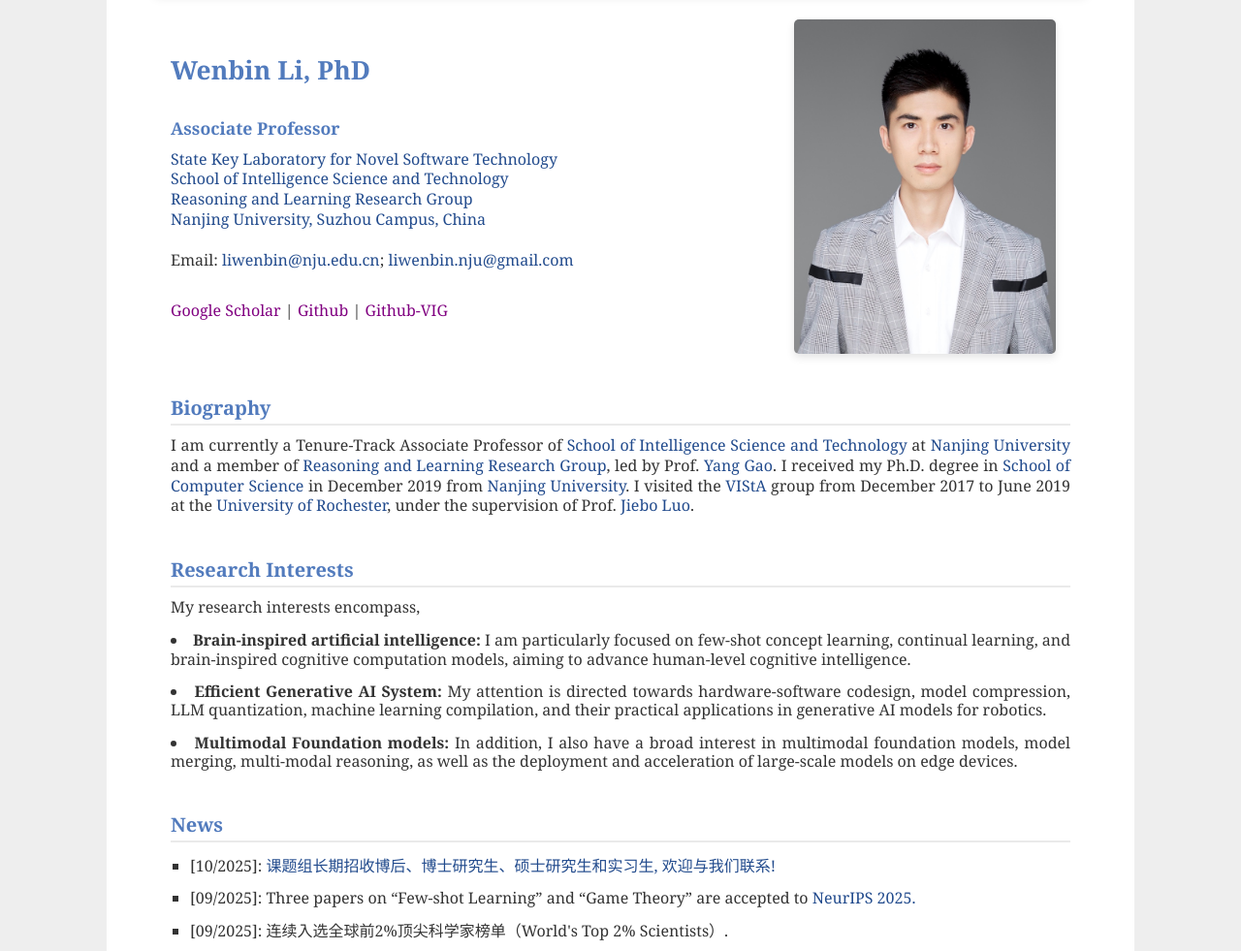
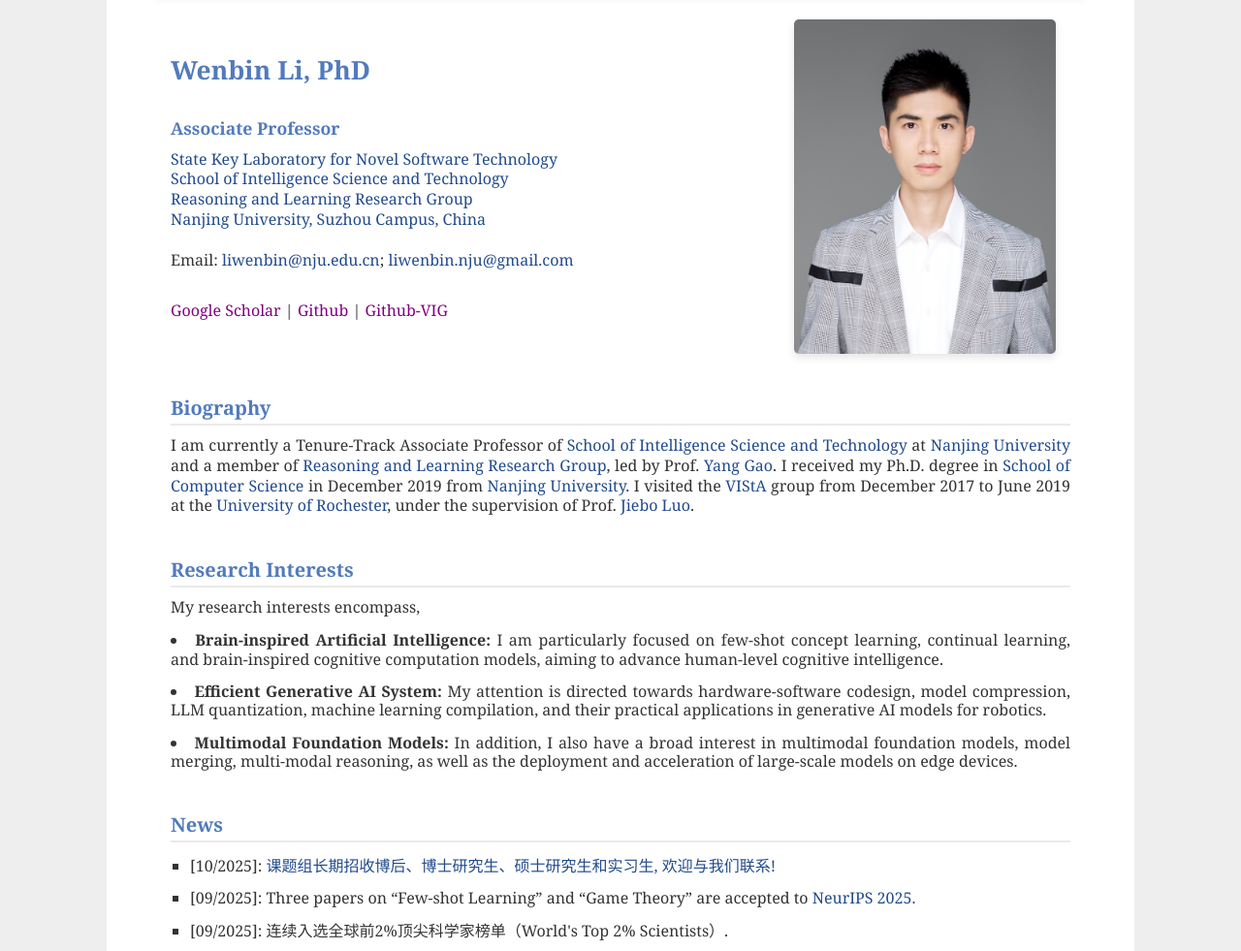
Before and after one commit to WenbinLee/wenbinlee.github.io, a plain HTML site: page index.html in a window 1280 px wide. Shown: the part 103-1084 px from the top of the page at 97% size. Drawn offline with Linux system fonts and the light colour scheme.

Commit message:
Add files via upload

```diff
--- a/index.html
+++ b/index.html
@@ -689,9 +689,9 @@ I received my Ph.D. degree in <a href="http://cs.nju.edu.cn/" target="_blank">Sc
 <h2 id="bio">Research Interests</h2>
 
 <p style=text-align:justify>My research interests encompass, <br>
-<li style=text-align:justify><b>Brain-inspired artificial intelligence:</b> I am particularly focused on few-shot concept learning, continual learning, and brain-inspired cognitive computation models, aiming to advance human-level cognitive intelligence. </li>
+<li style=text-align:justify><b>Brain-inspired Artificial Intelligence:</b> I am particularly focused on few-shot concept learning, continual learning, and brain-inspired cognitive computation models, aiming to advance human-level cognitive intelligence. </li>
 <li style=text-align:justify><b>Efficient Generative AI System:</b> My attention is directed towards hardware-software codesign, model compression, LLM quantization, machine learning compilation, and their practical applications in generative AI models for robotics. </li>
-<li style=text-align:justify><b>Multimodal Foundation models:</b> In addition, I also have a broad interest in multimodal foundation models, model merging, multi-modal reasoning, as well as the deployment and acceleration of large-scale models on edge devices.</li><p>
+<li style=text-align:justify><b>Multimodal Foundation Models:</b> In addition, I also have a broad interest in multimodal foundation models, model merging, multi-modal reasoning, as well as the deployment and acceleration of large-scale models on edge devices.</li><p>
 
 
 
```
